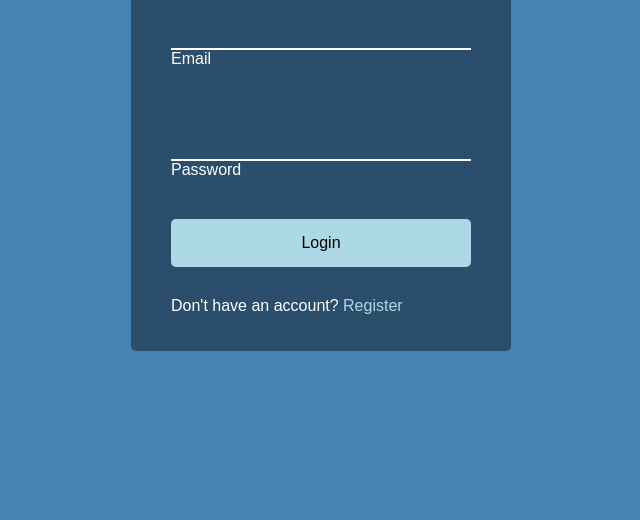
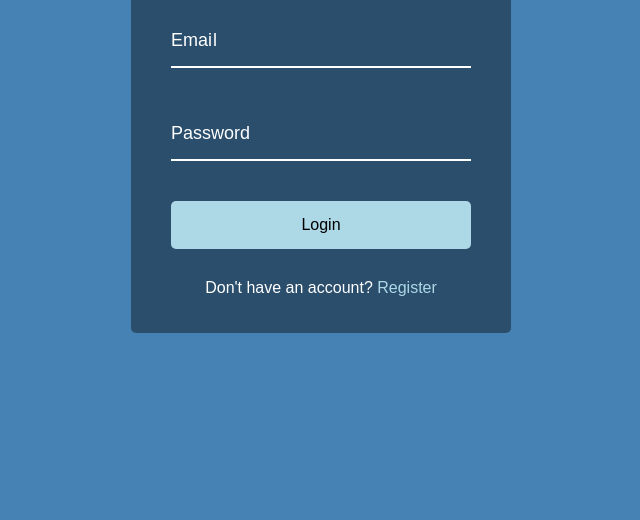
Before and after one commit to eXvimmer/50projects_in_50_days_course, a website: page 08_form_wave_animation/index.html in a window 1280 px wide. Shown: the part 280-800 px from the top of the page, without its empty margins (319-959 px from the left). Drawn offline with Linux system fonts and the light colour scheme; a web font is replaced by a local one.

Commit message:
Form wave animation: add the wave effect (buggy).

```diff
--- a/08_form_wave_animation/public/script.js
+++ b/08_form_wave_animation/public/script.js
@@ -0,0 +1,11 @@
+const labels = document.querySelectorAll(".form-control label");
+
+labels.forEach((l) => {
+  l.innerHTML = l.innerHTML
+    .split("")
+    .map(
+      (letter, idx) =>
+        `<span style="transition-delay: ${idx * 50}ms">${letter}</span>`
+    )
+    .join("");
+});
--- a/08_form_wave_animation/public/styles/style.scss
+++ b/08_form_wave_animation/public/styles/style.scss
@@ -53,6 +53,25 @@ body {
     &:focus,
     &:valid {
       outline: none;
+      border-bottom: lightblue;
+
+      & + label span {
+        color: lightblue;
+        transform: translateY(-30px);
+      }
+    }
+  }
+
+  label {
+    position: absolute;
+    top: 15px;
+    left: 0;
+
+    span {
+      display: inline-block;
+      font-size: 18px;
+      min-width: 5px;
+      transition: all 0.3s cubic-bezier(0.68, -0.55, 0.265, 1.55);
     }
   }
 }
@@ -79,4 +98,5 @@ body {
 
 .text {
   margin-top: 30px;
+  text-align: center;
 }
```
Also changed, not shown: 08_form_wave_animation/public/styles/style.css, 1 other file.
